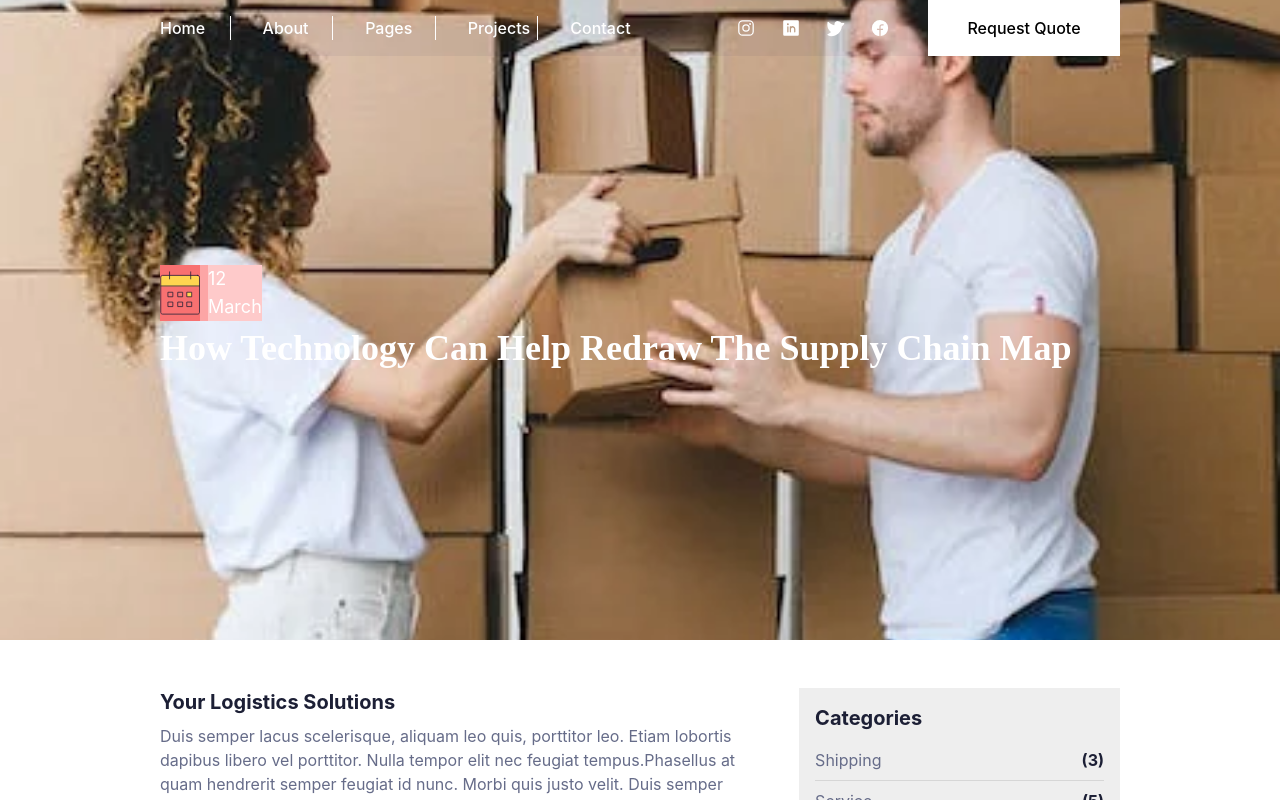
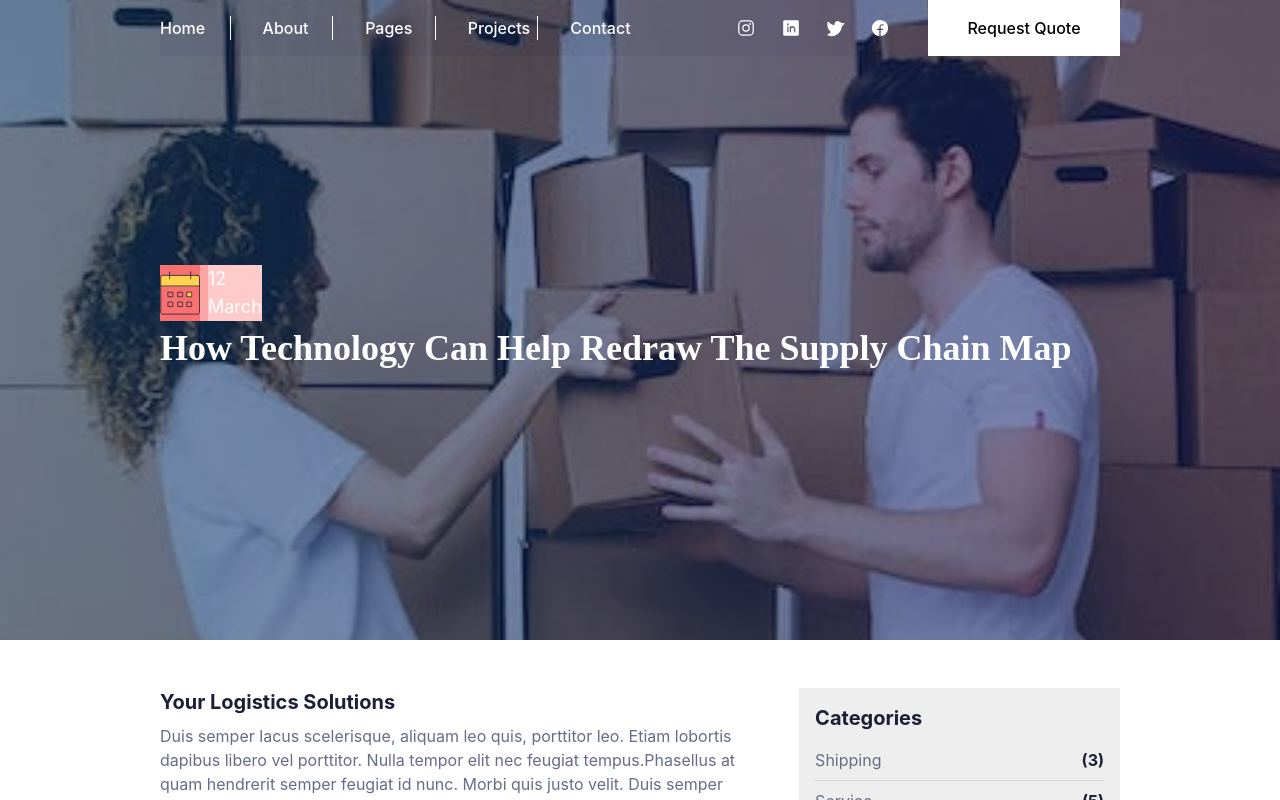
Before and after one commit to smartcollins/logistics, a React (Create React App) app: page /blog-info in a window 1280 px wide. Shown: the top 800 px of the page. Built offline with nearby package versions, Linux system fonts and the light colour scheme.

Commit message:
still modifying Banner

```diff
--- a/src/component/Banner.jsx
+++ b/src/component/Banner.jsx
@@ -4,9 +4,12 @@ import icon from '../icons/cal-Icon.svg';
 import { TwitterLogo, FacebookLogo, LinkedinLogo, InstagramLogo } from 'phosphor-react';
 
 const Banner = ({ img, txt, txt2, blog, extra, info, btn_txt }) => {
+    const blogGrdt = {background: `linear-gradient(91.25deg, rgba(3, 45, 95, 0.54) 9.39%, rgba(9, 18, 95, 0.49) 93.62%),
+    url(${img})`, backgroundRepeat: 'no-repeat', backgroundSize: 'cover' }
     return (
         <div className='h-[80vh] bg-red-200 text-white capitalize'>
-            <div style={{ backgroundImage: `url(${img})` }} className='bg-no-repeat bg-cover bg-center h-full relative'>
+            {/* <div style={blog?{ background: `linear-gradient(94.06deg, ${color.grdt} -1.21%, ${color.grdt2} 58.66%, ${color.grdt3} 116.84%),url(${img})` }:{ backgroundImage: `url(${img})` }} className='bg-no-repeat bg-cover bg-center h-full relative'> */}
+            <div style={blog?blogGrdt:{ backgroundImage: `url(${img})` }} className='bg-no-repeat bg-cover bg-center h-full relative'>
                 <div className='w-[75%] mx-auto'>
                 <div className=' bg-[#091242]/5 font-medium flex items-center justify-between'>
                     <div className='flex items-center w-2/4 text-white space-x-8'>
```
